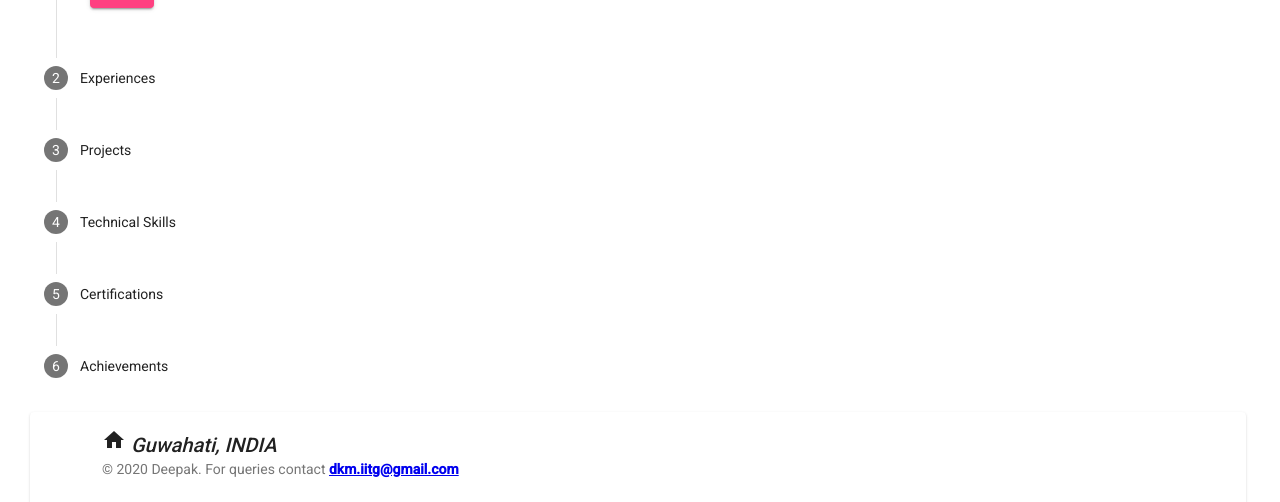
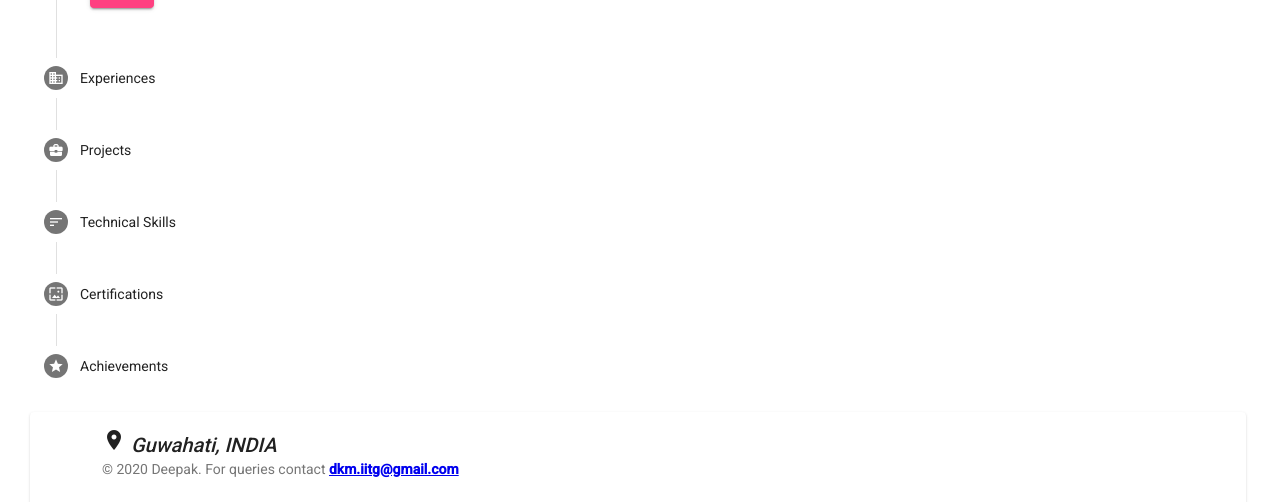
Before and after one commit to deepak-mandal/deepak-mandal.github.io, an Angular app: page / in a window 1280 px wide. Shown: the part 443-945 px from the top of the page. Built offline with nearby package versions, Linux system fonts and the light colour scheme.

Commit message:
profile updated

```diff
--- a/src/app/app.component.html
+++ b/src/app/app.component.html
@@ -1,7 +1,8 @@
 <app-profile></app-profile>
 
 <mat-stepper orientation="vertical" #stepper>
-    <mat-step [stepControl]="firstFormGroup">
+
+    <mat-step [stepControl]="firstFormGroup" state="edu">
         <form [formGroup]="firstFormGroup">
             <ng-template matStepLabel>Education</ng-template>
 
@@ -13,7 +14,7 @@
             </div>
         </form>
     </mat-step>
-    <mat-step [stepControl]="secondFormGroup">
+    <mat-step [stepControl]="secondFormGroup" state="exp">
         <form [formGroup]="secondFormGroup">
             <ng-template matStepLabel>Experiences</ng-template>
             <mat-card>
@@ -25,7 +26,7 @@
             </div>
         </form>
     </mat-step>
-    <mat-step [stepControl]="secondFormGroup">
+    <mat-step [stepControl]="secondFormGroup" state="proj">
         <form [formGroup]="secondFormGroup">
             <ng-template matStepLabel>Projects</ng-template>
             <mat-card>
@@ -38,7 +39,7 @@
         </form>
     </mat-step>
 
-    <mat-step [stepControl]="secondFormGroup">
+    <mat-step [stepControl]="secondFormGroup" state="skill">
         <form [formGroup]="secondFormGroup">
             <ng-template matStepLabel>Technical Skills</ng-template>
 
@@ -53,7 +54,7 @@
     </mat-step>
 
 
-    <mat-step [stepControl]="secondFormGroup">
+    <mat-step [stepControl]="secondFormGroup" state="certi">
         <form [formGroup]="secondFormGroup">
             <ng-template matStepLabel>Certifications</ng-template>
             <mat-card>
@@ -67,7 +68,7 @@
         </form>
     </mat-step>
 
-    <mat-step [stepControl]="secondFormGroup">
+    <mat-step [stepControl]="secondFormGroup" state="ach">
         <form [formGroup]="secondFormGroup">
             <ng-template matStepLabel>Achievements</ng-template>
             <mat-tab-group mat-align-tabs="start">
@@ -85,6 +86,26 @@
     </mat-step>
 
 
+
+    <ng-template matStepperIcon="edu">
+        <mat-icon>school</mat-icon>
+    </ng-template>
+    <ng-template matStepperIcon="exp">
+        <mat-icon> business </mat-icon>
+    </ng-template>
+    <ng-template matStepperIcon="proj">
+        <mat-icon> business_center </mat-icon>
+    </ng-template>
+    <ng-template matStepperIcon="skill">
+        <mat-icon> sort </mat-icon>
+    </ng-template>
+    <ng-template matStepperIcon="certi">
+        <mat-icon> wallpaper </mat-icon>
+    </ng-template>
+    <ng-template matStepperIcon="ach">
+        <mat-icon> star </mat-icon>
+    </ng-template>
+
 </mat-stepper>
 
 
--- a/src/app/app.component.ts
+++ b/src/app/app.component.ts
@@ -1,10 +1,18 @@
-import { Component } from '@angular/core';
-// import { FormBuilder, FormGroup, Validators } from '@angular/forms';
+import { STEPPER_GLOBAL_OPTIONS } from '@angular/cdk/stepper';
+import { Component, Injectable } from '@angular/core';
 import { FormBuilder, FormGroup, Validators } from '@angular/forms';
+
+
 @Component({
   selector: 'app-root',
   templateUrl: './app.component.html',
-  styleUrls: ['./app.component.css']
+  styleUrls: ['./app.component.css'],
+  providers: [
+    {
+      provide: STEPPER_GLOBAL_OPTIONS,
+      useValue: { displayDefaultIndicatorType: false },
+    },
+  ],
 })
 export class AppComponent {
   title = 'Deepak Mandal | CGI | IIT Guwahati';
--- a/src/app/footer/footer.component.html
+++ b/src/app/footer/footer.component.html
@@ -4,7 +4,7 @@
     <mat-card-header>
       <div mat-card-avatar class="example-header-image"></div>
       <mat-card-title><i>
-          <mat-icon aria-hidden="false" aria-label="Example home icon">home</mat-icon>
+        <mat-icon> place </mat-icon>
           Guwahati, INDIA
         </i></mat-card-title>
       <mat-card-subtitle>&copy; 2020 Deepak. For queries contact <a
```
Also changed, not shown: src/app/app.component.css (line endings or trailing spaces), src/app/images/pandas.jpeg (added).
